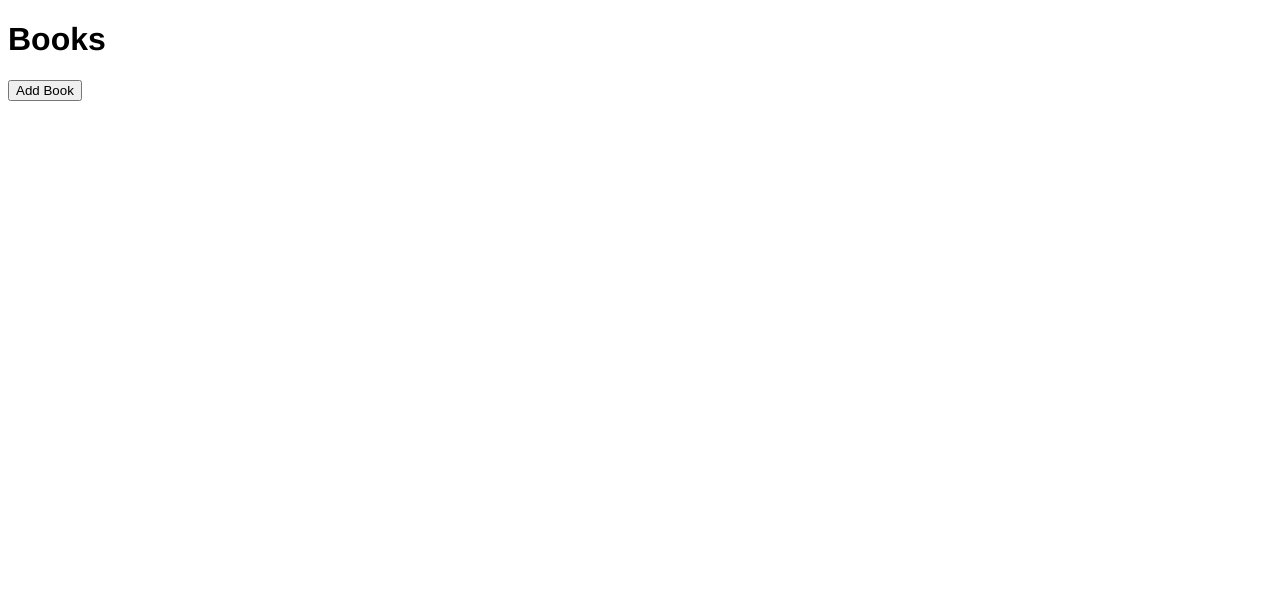
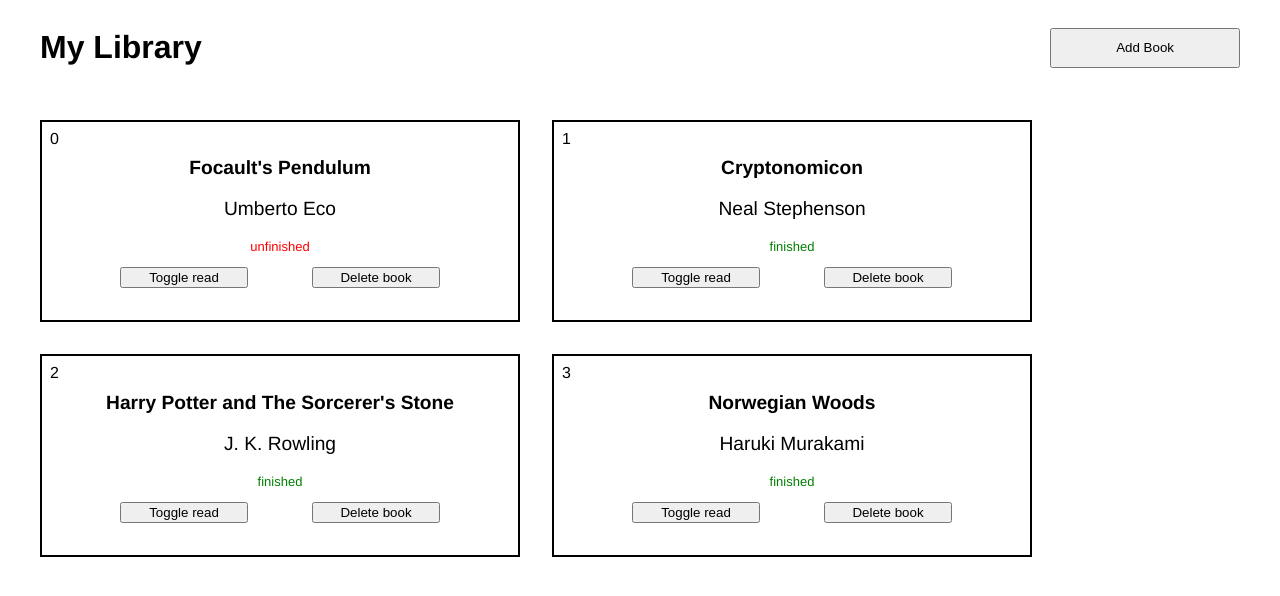
Before and after one commit to suryasaputra2016/book, a plain HTML site: page index.html in a window 1280 px wide. Drawn offline with Linux system fonts and the light colour scheme.

Commit message:
Finish index.html, style.css, and script.js

```diff
--- a/index.html
+++ b/index.html
@@ -8,7 +8,10 @@
     <script src="./script.js" defer></script>
 </head>
 <body>
-    <h1>Books</h1>
+    <div class="head">
+        <h1>My Library</h1>
+        <button class="add-book">Add Book</button>
+    </div>
 
     <dialog>
         <form method="dialog" action="">
@@ -35,8 +38,6 @@
 
     </dialog>
 
-    <button class="add-book">Add Book</button>
-
     <div class="library"></div>
 
 </body>
--- a/script.js
+++ b/script.js
@@ -34,8 +34,8 @@ function showLibrary() {
         author.textContent = book.author;
 
         let hasRead = document.createElement('p');
-        hasRead.classList.add('hasRead');
-        hasRead.textContent = book.hasRead ? 'read' : 'not yet read';
+        hasRead.classList.add(book.hasRead ? 'hasRead' : 'hasNotRead');
+        hasRead.textContent = book.hasRead ? 'finished' : 'unfinished';
 
         let toggleRead = document.createElement('button');
         toggleRead.classList.add('toggle-read');
@@ -43,7 +43,7 @@ function showLibrary() {
 
         let deleteBook = document.createElement('button');
         deleteBook.classList.add('delete-book');
-        deleteBook.textContent = 'delete book';
+        deleteBook.textContent = 'Delete book';
 
         card.appendChild(bookId);
         card.appendChild(title);
@@ -74,8 +74,19 @@ function showLibrary() {
 
 }
 
+const book1 = new Book("Focault's Pendulum", "Umberto Eco", false);
+const book2 = new Book("Cryptonomicon", "Neal Stephenson", true);
+const book3 = new Book("Harry Potter and The Sorcerer's Stone", "J. K. Rowling", true)
+const book4 = new Book("Norwegian Woods", "Haruki Murakami", true)
+
+addBookToLibrary(book1);
+addBookToLibrary(book2);
+addBookToLibrary(book3);
+addBookToLibrary(book4);
+showLibrary()
+
 const dialog = document.querySelector('dialog');
-const showDialog = document.querySelector('dialog + button');
+const showDialog = document.querySelector('.add-book');
 
 const newTitle = document.querySelector('dialog #new-title');
 const newAuthor = document.querySelector('dialog #new-author');
--- a/style.css
+++ b/style.css
@@ -1,6 +1,22 @@
 body {
     font-size: 16px;
     font-family: Helvetica, sans-serif;
+}
+
+.head {
+    display: flex;
+    justify-content: space-around;
+    padding: 0 2rem;
+    align-items: center;
+}
+
+h1 {
+    flex: 1;
+}
+
+.add-book {
+    padding: 0 4rem;
+    height: 2.5rem;
 }
 
 dialog {
@@ -41,8 +57,10 @@ dialog button {
 .cards {
     padding: 2rem;
 
+    text-align: center;
+
     display: grid;
-    grid-template-columns: repeat(auto-fit, minmax(20rem, 1fr));
+    grid-template-columns: repeat(auto-fit, minmax(10rem, 30rem));
     gap: 2rem;
 }
 
@@ -50,4 +68,42 @@ dialog button {
     padding: 1rem 2rem;
     min-width: fit-content;
     border: 2px solid black;
+    position: relative;
 }
+
+.bookId {
+    position: absolute;
+    top: 0;
+    left: 0;
+
+    margin: 0.5rem;
+}
+
+.title {
+    font-size: larger;
+    font-weight: bold;;
+}
+
+.author {
+    font-size: larger;
+}
+
+.hasRead {
+    color: green;
+    font-size: small;
+}
+
+.hasNotRead {
+    color: red;
+    font-size: small;
+}
+
+.toggle-read {
+    width: 8rem;
+    margin-bottom: 1rem;
+    margin-right: 4rem;
+}
+
+.delete-book {
+    width: 8rem;
+}
```
